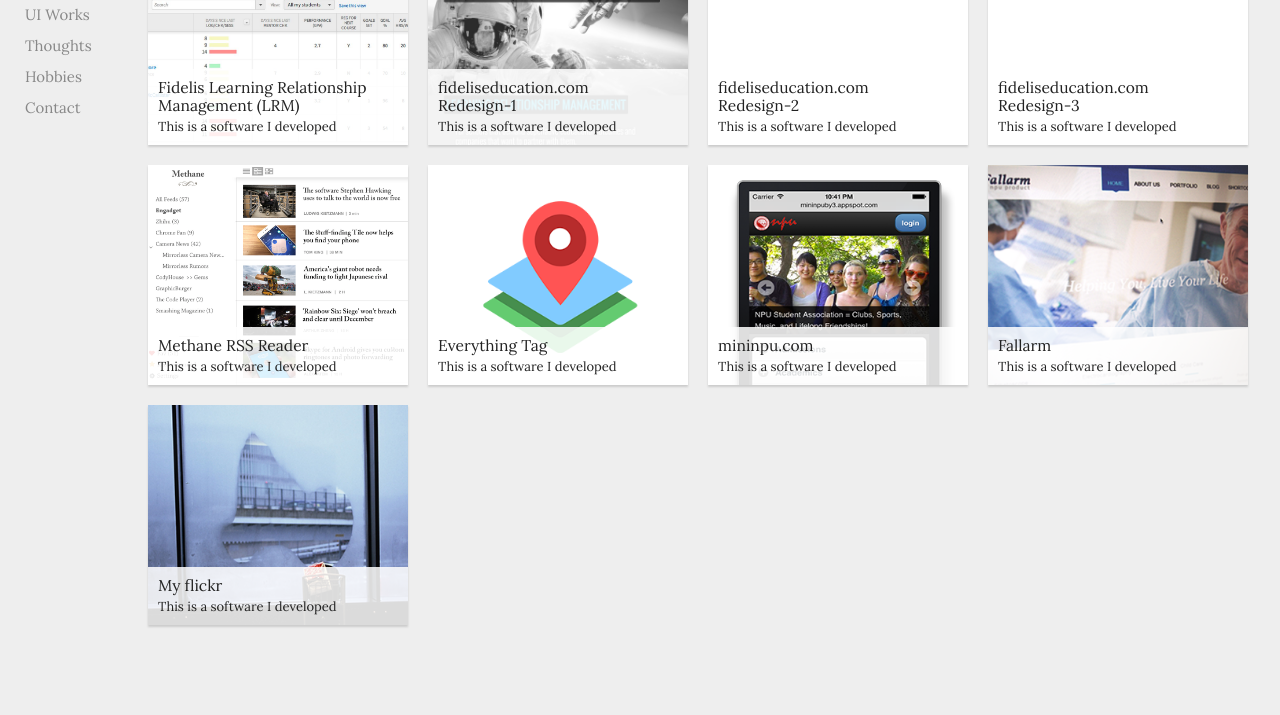
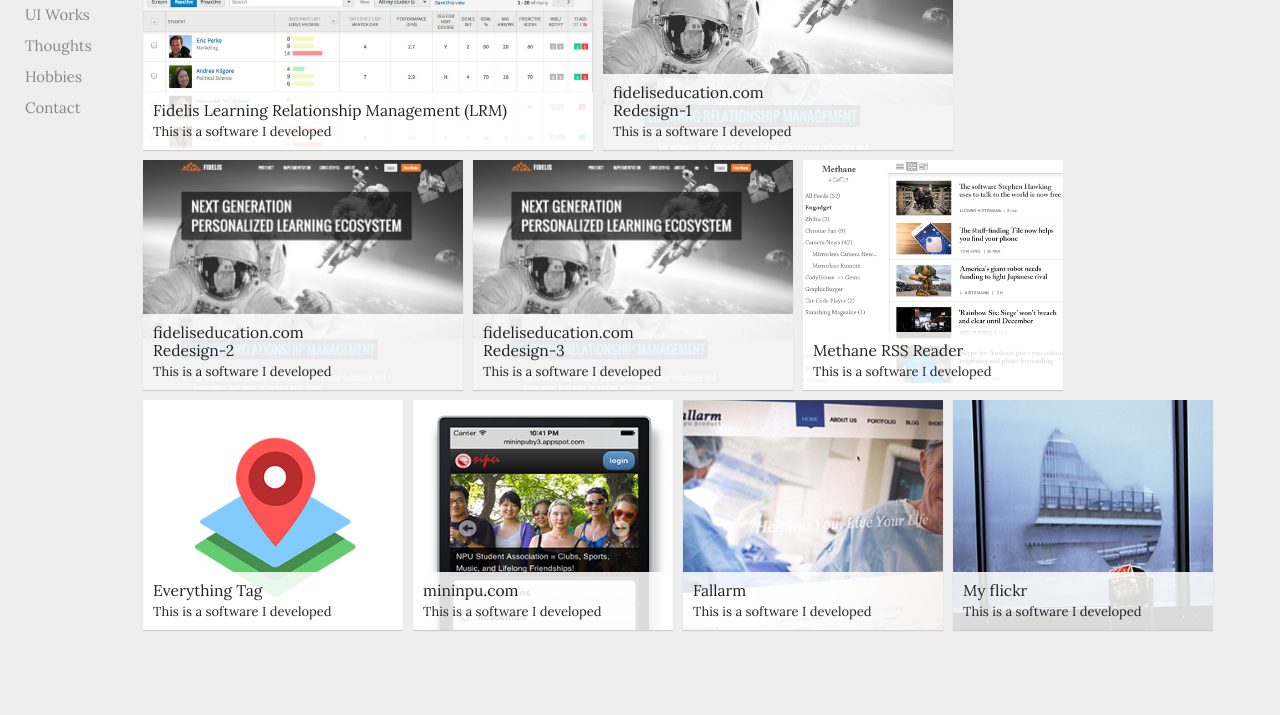
Before and after one commit to arthur-zheng/arthurzheng.com, a plain HTML site: page index.html in a window 1280 px wide. Shown: the part 85-800 px from the top of the page. Drawn offline with nearby package versions, Linux system fonts and the light colour scheme.

Commit message:
more layout changes

```diff
--- a/css/style.css
+++ b/css/style.css
@@ -86,30 +86,31 @@
 }
 .item {
 	position: relative;
-
 	background: #fff url(../img/default-placeholder.png) center;
 	background-size: cover;
-	box-shadow: 0px 2px 2px #ccc;
+	box-shadow: 0px 1px 1px #ccc;
     transition: all 0.2s ease;
-
-	height: 22rem;
+	height: 23rem;
     width: 26rem;
 	padding: 0;
-	margin: 1rem;
-
+	margin: .5rem;
 	cursor: pointer;
 }
 .item--k2 {
 	background-image: url(../img/k2_shot.jpg);
+	width: 45rem;
 }
 .item--fidelisedu-1 {
 	background-image: url(../img/fidelisedu_shot_1.png);
+	width: 35rem;
 }
 .item--fidelisedu-2 {
-	background-image: url(../img/k2_shot.png);
+	background-image: url(../img/fidelisedu_shot_1.png);
+	width: 32rem;
 }
 .item--fidelisedu-3 {
-	background-image: url(../img/k2_shot.png);
+	background-image: url(../img/fidelisedu_shot_1.png);
+	width: 32rem;
 }
 .item--methane {
 	background-image: url(../img/methane_shot.png);
@@ -141,7 +142,6 @@
 }
 .item__detail-wrapper {
 	position: absolute;
-
     bottom: 0;
     width: 100%;
 	background-color: rgba(255,255,255,.86);
```
